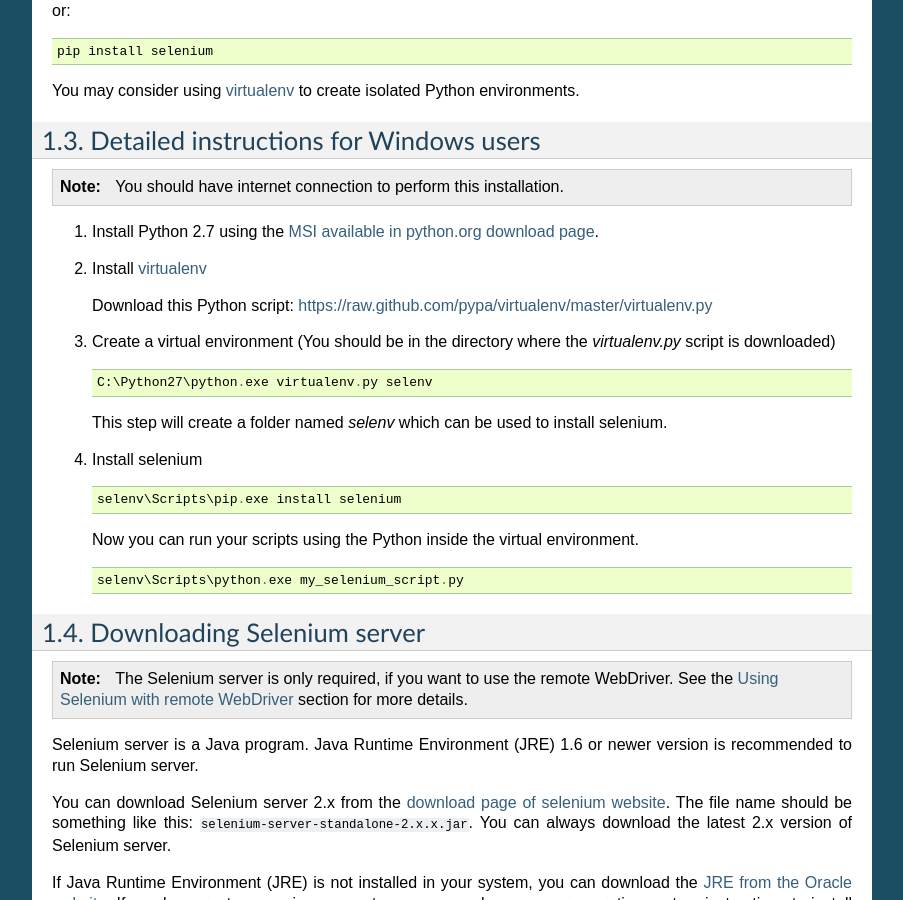
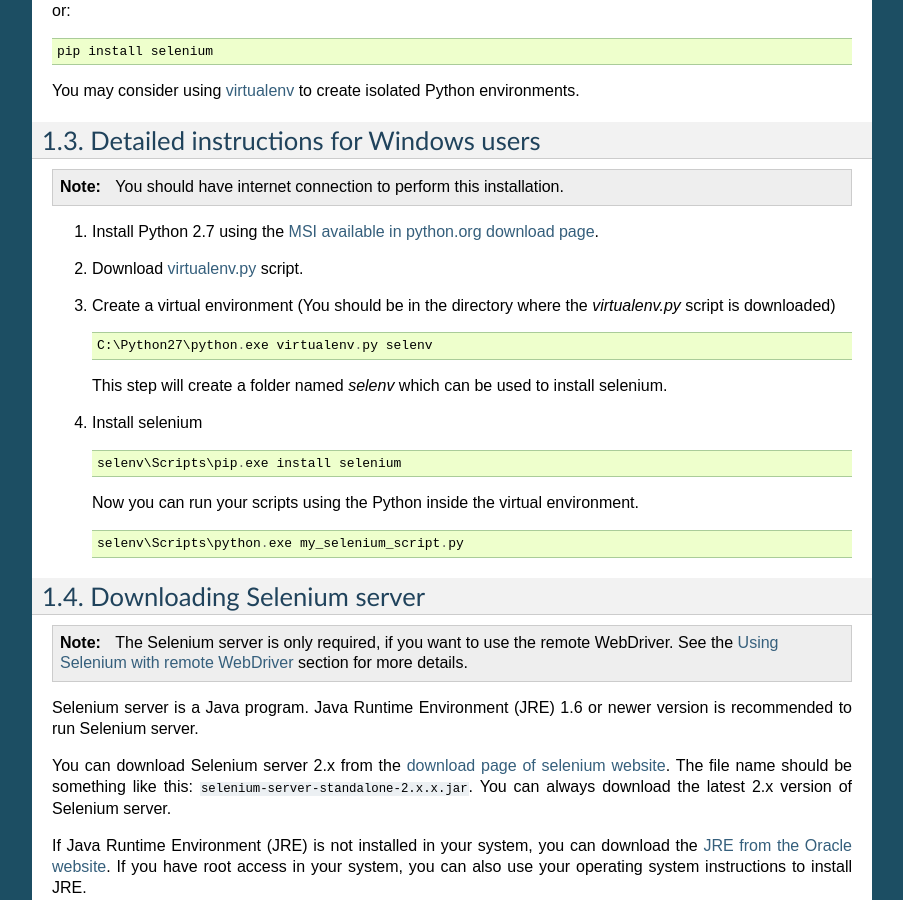
Before and after one commit to baijum/selenium-python, a Sphinx documentation site: the page built from source/installation.rst, in a window 1280 px wide and 900 px high, scrolled down 479 px. Shown: the whole window, without its empty margins (198-1101 px from the left). Built offline with Sphinx 7.4.7, drawn with Linux system fonts in a browser that asks for light colours.

Commit message:
Remove link to virtualenv site
Ref. http://stackoverflow.com/questions/13891996/selenium-python-installation-issue

```diff
--- a/source/installation.rst
+++ b/source/installation.rst
@@ -46,9 +46,7 @@
 
 1. Install Python 2.7 using the `MSI available in python.org download page <http://www.python.org/download>`_.
 
-2. Install `virtualenv <http://www.virtualenv.org>`_
-
-   Download this Python script: https://raw.github.com/pypa/virtualenv/master/virtualenv.py
+2. Download `virtualenv.py <https://raw.github.com/pypa/virtualenv/master/virtualenv.py>`_ script.
 
 3. Create a virtual environment (You should be in the directory where the `virtualenv.py` script is downloaded)
 
```
